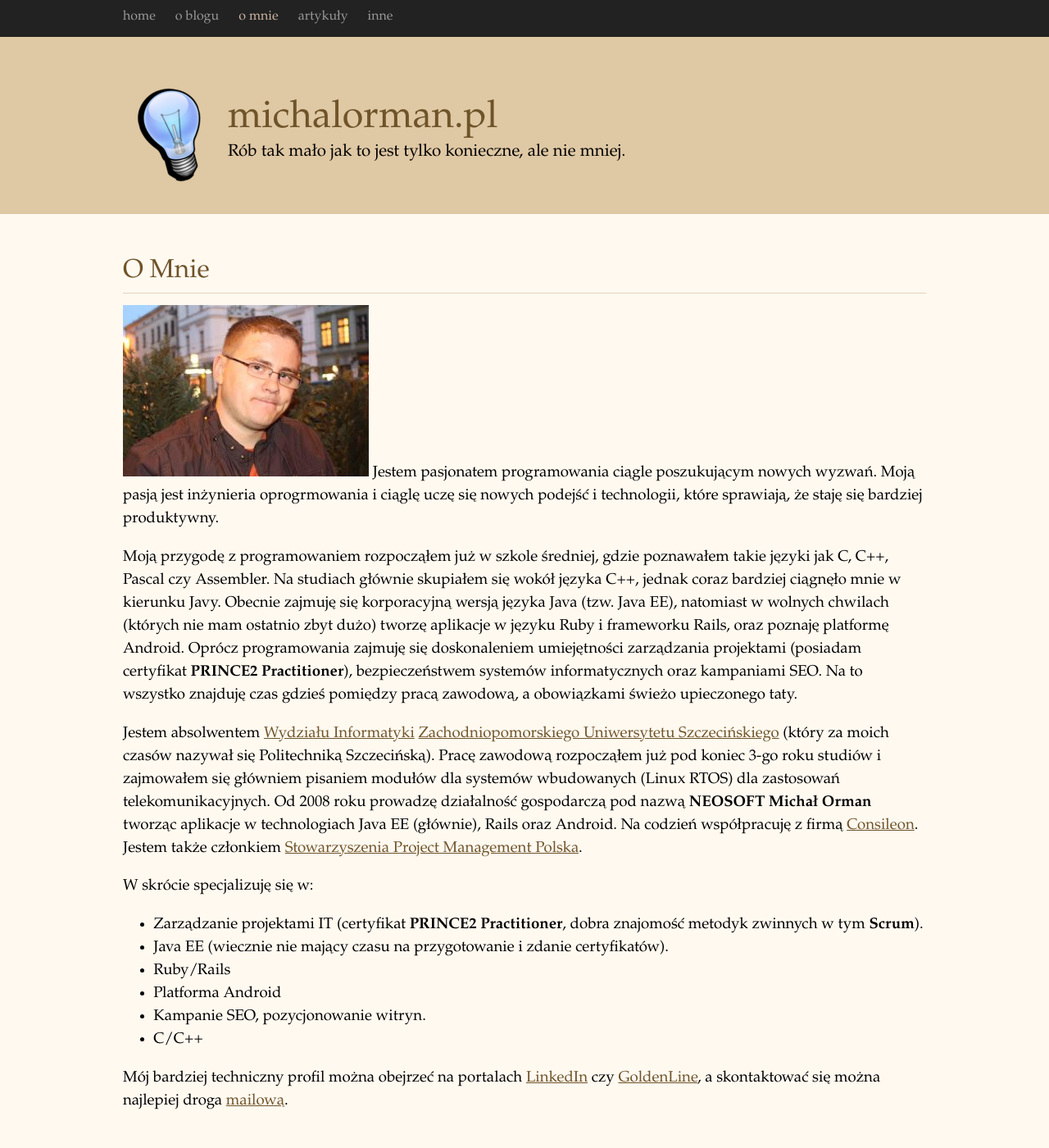
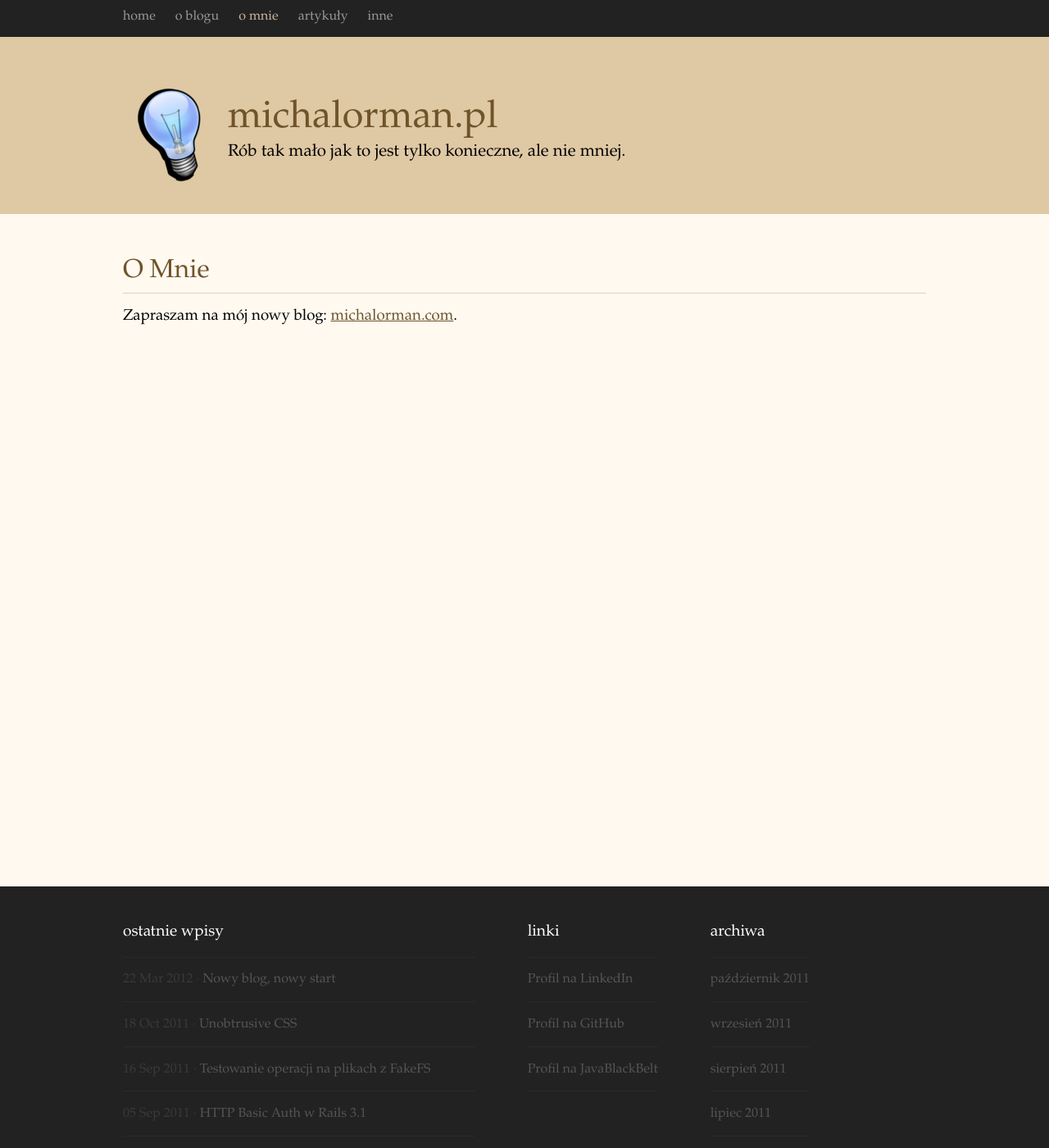
Before and after one commit to michalorman/michalorman-blog-old, a Jekyll site: the page built from blog/o-mnie/index.markdown, in a window 1280 px wide and 1400 px high. Shown: the whole window at 82% size. Built offline with Jekyll 4.4.1, drawn with Linux system fonts in a browser that asks for light colours; Markdown is read by kramdown in place of the engine named in the settings; comment, search, counter and statistics services are not loaded; some of the changed text lies outside the part shown.

Commit message:
Added last post. Migrating to michalorman.com

```diff
--- a/blog/o-mnie/index.markdown
+++ b/blog/o-mnie/index.markdown
@@ -4,31 +4,4 @@ title: O Mnie
 description: Informacje o tym kim jest i czym się zajmuje Michał Orman.
 keywords: Michał Orman blog profil
 ---
-<a id="avatar" href="/images/avatar.jpg" rel="colorbox" title="Powiększ zdjęcie"><img src="/images/avatar_mid.jpg" alt="Michał Orman" /></a> Jestem pasjonatem programowania
-ciągle poszukującym nowych wyzwań. Moją pasją jest inżynieria oprogrmowania i ciąglę uczę się nowych podejść i technologii, które sprawiają, że staję się bardziej produktywny.
-
-Moją przygodę z programowaniem rozpocząłem już w szkole średniej, gdzie poznawałem takie języki jak C, C++, Pascal czy Assembler. Na studiach głównie skupiałem się wokół
-języka C++, jednak coraz bardziej ciągnęło mnie w kierunku Javy. Obecnie zajmuję się korporacyjną wersją języka Java (tzw. Java EE), natomiast w wolnych chwilach (których
-nie mam ostatnio zbyt dużo) tworzę aplikacje w języku Ruby i frameworku Rails, oraz poznaję platformę Android. Oprócz programowania zajmuję się doskonaleniem umiejętności
-zarządzania projektami (posiadam certyfikat **PRINCE2 Practitioner**), bezpieczeństwem systemów informatycznych oraz kampaniami SEO. Na to wszystko znajduję czas gdzieś
-pomiędzy pracą zawodową, a obowiązkami świeżo upieczonego taty.
-
-Jestem absolwentem [Wydziału Informatyki](http://www.wi.zut.edu.pl/) [Zachodniopomorskiego Uniwersytetu Szczecińskiego](http://www.zut.edu.pl/) (który za moich czasów
-nazywał się Politechniką Szczecińską). Pracę zawodową rozpocząłem już pod koniec 3-go roku studiów i zajmowałem się główniem pisaniem modułów dla systemów wbudowanych
-(Linux RTOS) dla zastosowań telekomunikacyjnych. Od 2008 roku prowadzę działalność gospodarczą pod nazwą **NEOSOFT Michał Orman** tworząc aplikacje w technologiach
-Java EE (głównie), Rails oraz Android. Na codzień współpracuję z firmą [Consileon](http://www.consileon.pl). Jestem także członkiem [Stowarzyszenia Project
-Management Polska](http://www.spmp.org.pl/).
-
-W skrócie specjalizuję się w:
-
-  * Zarządzanie projektami IT (certyfikat **PRINCE2 Practitioner**, dobra znajomość metodyk zwinnych w tym **Scrum**).
-  * Java EE (wiecznie nie mający czasu na przygotowanie i zdanie certyfikatów).
-  * Ruby/Rails
-  * Platforma Android
-  * Kampanie SEO, pozycjonowanie witryn.
-  * C/C++
-
-Mój bardziej techniczny profil można obejrzeć na portalach
-<a href="http://pl.linkedin.com/in/michalorman" title="Mój profil LinkedIn">LinkedIn</a> czy
-<a href="http://www.goldenline.pl/michal-orman" title="Mój profil GoldenLine">GoldenLine</a>, a skontaktować się
-można najlepiej droga <a href="mailto:michal.orman@gmail.com">mailową</a>.
+Zapraszam na mój nowy blog: [michalorman.com](http://michalorman.com).
--- a/blog/o-mnie/neosoft/index.markdown
+++ b/blog/o-mnie/neosoft/index.markdown
@@ -4,8 +4,4 @@ title: Neosoft Michał Orman
 description: Neosoft Michał Orman - development, szkolenia, konsulting IT, kampanie SEM/SEO.
 keywords: michał orman blog neosoft konsulting IT
 ---
-Działalność gospodarczą pod nazwą **Neosoft Michał Orman** rozpocząłem wraz z dniem 01.10.2008. Moja firma zajmuje się
-zagadnieniami związanymi z IT i wytwarzaniem oprogramowania. Oferuję usługi od czysto developerskich poprzez consulting, kampanie SEM/SEO
-po szkolenia. Obecnie głównie zajmuję się frameworkiem Rails oraz web analytics. Moja firma współpracuje
-z firmą <a href="http://consileon.pl/">**Consileon Polska**</a> i dla tej firmy realizuję i prowadzę projekty, świadczę
-usługi consultingowe a także przeprowadzam szkolenia.
+Zapraszam na mój nowy blog: [michalorman.com](http://michalorman.com).
```
Also changed, not shown: blog/general/_posts/2012-03-22-nowy-blog-nowy-start.markdown (added, +11 -0 lines), blog/o-blogu/index.markdown (+1 -17 lines), sitemap.xml (+55 -0 lines).
